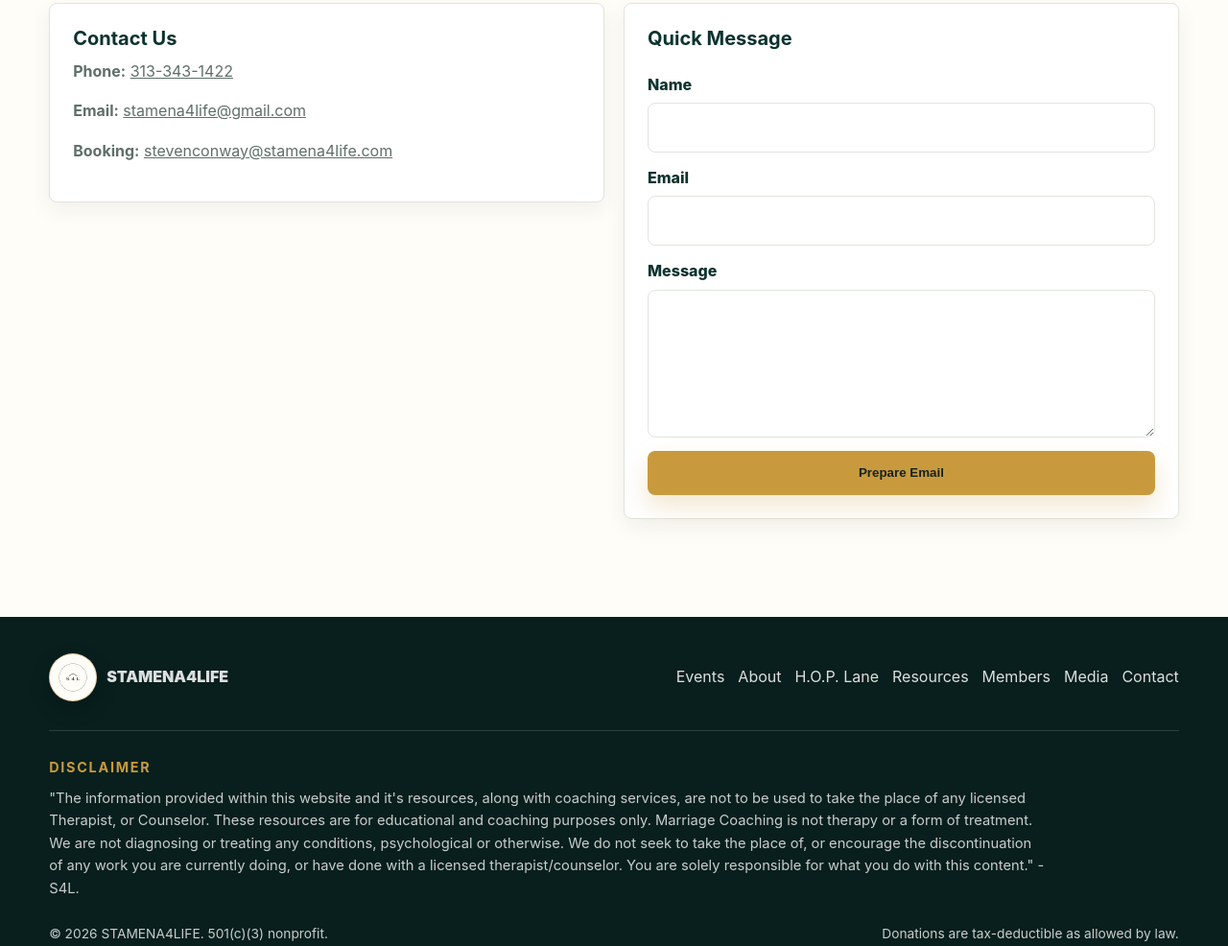
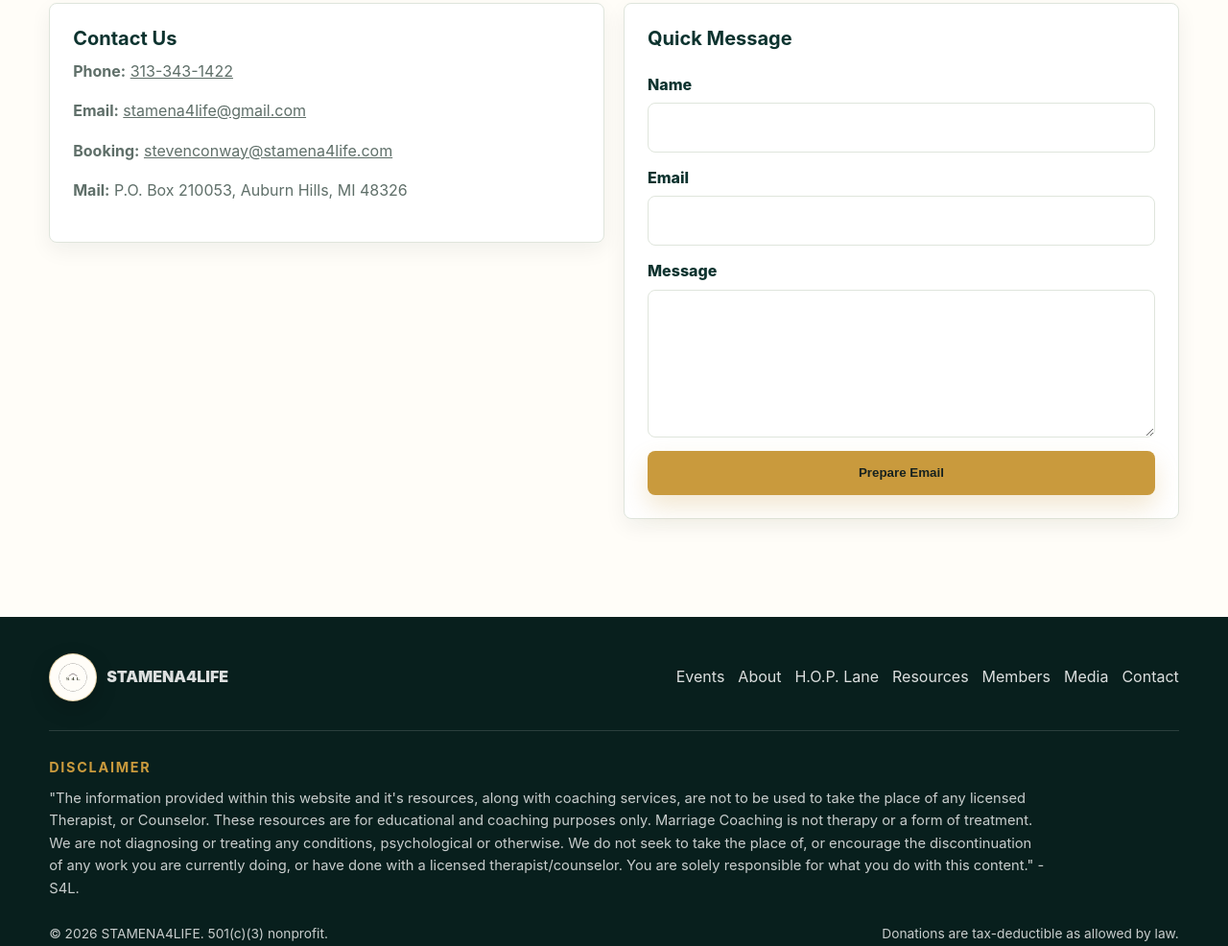
Before and after one commit to stamena4life/stamena4life.github.io, a plain HTML site: page pmc/index.html in a window 1280 px wide. Shown: the part 2159-3145 px from the top of the page at 96% size. Drawn offline with Linux system fonts and the light colour scheme.

Commit message:
Add files via upload

```diff
--- a/pmc/index.html
+++ b/pmc/index.html
@@ -111,6 +111,7 @@
           <p><strong>Phone:</strong> <a href="tel:+13133431422">313-343-1422</a></p>
           <p><strong>Email:</strong> <a href="mailto:stamena4life@gmail.com">stamena4life@gmail.com</a></p>
           <p><strong>Booking:</strong> <a href="mailto:stevenconway@stamena4life.com">stevenconway@stamena4life.com</a></p>
+          <p><strong>Mail:</strong> P.O. Box 210053, Auburn Hills, MI 48326</p>
         </div>
         <form class="contact-form" data-mail-form>
           <h3>Quick Message</h3>
```
